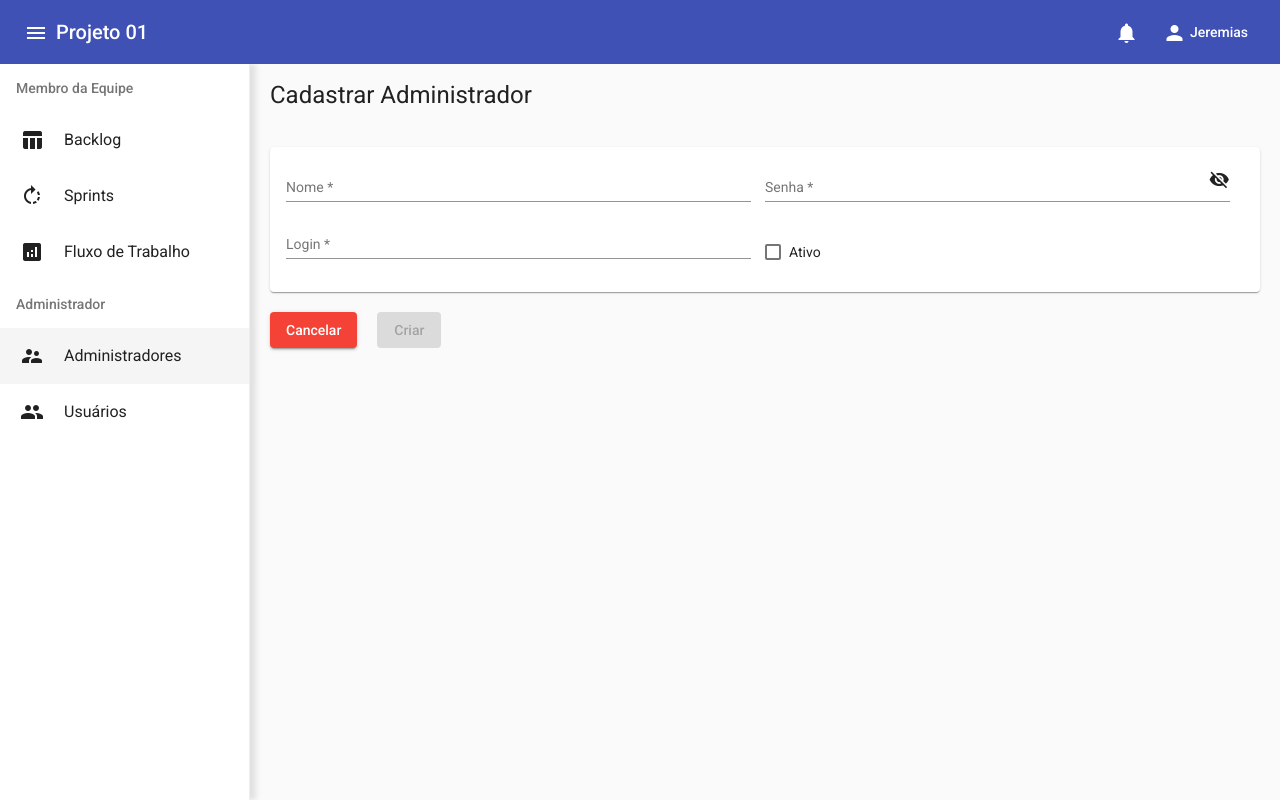
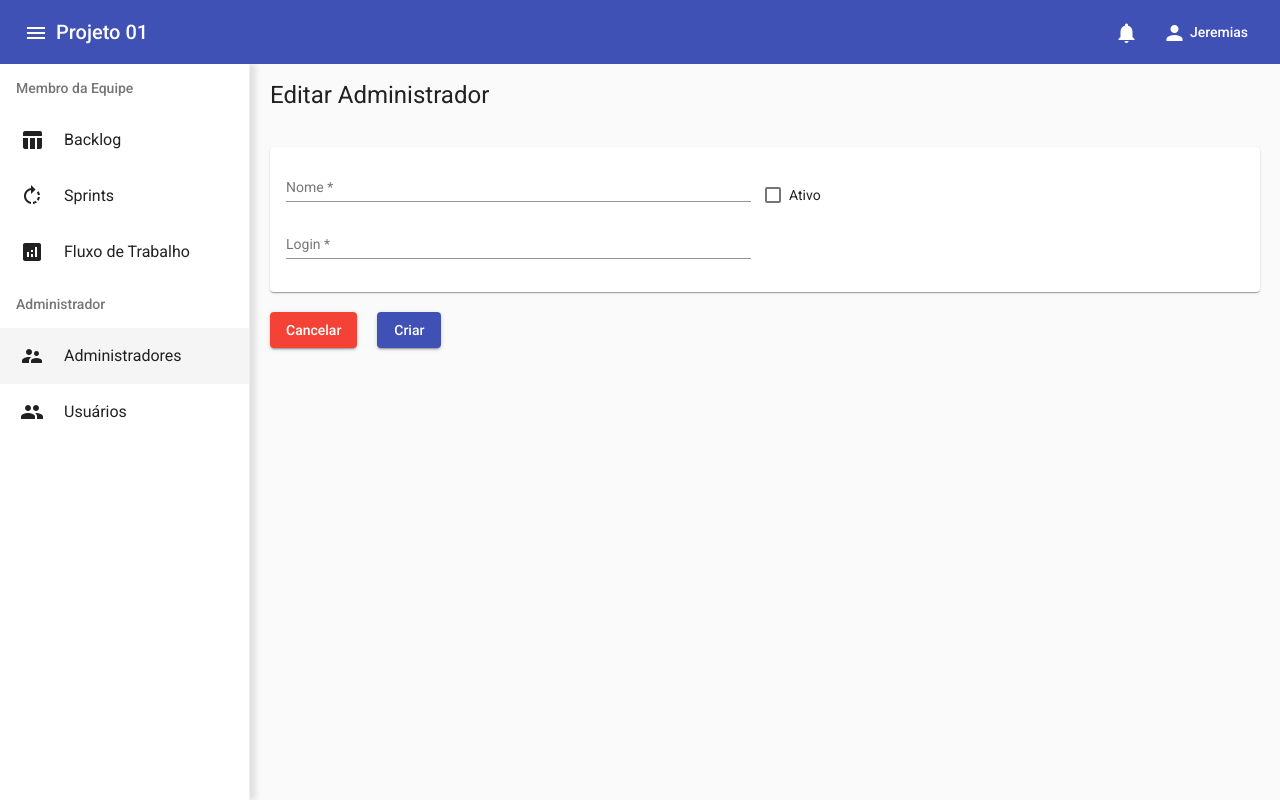
Before and after one commit to vladimirchrist/ces-frontend, an Angular app: page /administradores/novo/1 in a window 1280 px wide. Built offline with nearby package versions, Linux system fonts and the light colour scheme; no server answers.

Commit message:
Correção editar administradores

```diff
--- a/package.json
+++ b/package.json
@@ -28,7 +28,7 @@
     "zone.js": "~0.10.3"
   },
   "devDependencies": {
-    "@angular-devkit/build-angular": "~0.1000.3",
+    "@angular-devkit/build-angular": "^0.1000.5",
     "@angular/cli": "~10.0.3",
     "@angular/compiler-cli": "~10.0.4",
     "@types/jasmine": "~3.5.0",
--- a/src/app/administrador/administrador-form/administrador-form.component.html
+++ b/src/app/administrador/administrador-form/administrador-form.component.html
@@ -1,4 +1,4 @@
-<h1>Cadastrar Administrador</h1>
+<h1>{{ editarAdministrador ? 'Editar Administrador' : 'Cadastrar Administrador' }}</h1>
 <br>
 <form [formGroup]="administradorForm" (ngSubmit)="onSubmit()">
   <mat-card>
@@ -16,12 +16,14 @@
       </div>
 
       <div class="col">
-        <mat-form-field>
-          <mat-label>Senha</mat-label>
-          <input matInput [type]="hide ? 'password' : 'text'" formControlName="password">
-          <mat-icon matSuffix (click)="hide = !hide">{{hide ? 'visibility_off' : 'visibility'}}</mat-icon>
-        </mat-form-field>
-        <br><br>
+        <div [hidden]="editarAdministrador">
+          <mat-form-field>
+            <mat-label>Senha</mat-label>
+            <input matInput [type]="hide ? 'password' : 'text'" formControlName="password">
+            <mat-icon matSuffix (click)="hide = !hide">{{hide ? 'visibility_off' : 'visibility'}}</mat-icon>
+          </mat-form-field>
+        </div>
+        <br>
         <mat-checkbox formControlName="enabled">Ativo</mat-checkbox>
       </div>
     </div>
@@ -29,6 +31,6 @@
 
   <div class="actions">
     <button mat-raised-button color="warn" [routerLink]="['/administradores']">Cancelar</button>
-    <button mat-raised-button color="primary" type="submit" [disabled]="!administradorForm.valid">Criar</button>
+    <button mat-raised-button color="primary" type="submit" [disabled]="!administradorForm.valid&&!editarAdministrador">Criar</button>
   </div>
 </form>
--- a/src/app/administrador/administrador-form/administrador-form.component.ts
+++ b/src/app/administrador/administrador-form/administrador-form.component.ts
@@ -14,6 +14,8 @@ import { Administrador } from '../../shared/models/administrador';
   styleUrls: ['./administrador-form.component.css']
 })
 export class AdministradorFormComponent implements OnInit {
+
+  editarAdministrador = false
 
   administradorForm = this.fb.group({
     nome: ['', Validators.required],
@@ -34,6 +36,7 @@ export class AdministradorFormComponent implements OnInit {
     this.id = this.activatedRoute.snapshot.params['id'];
 
     if (this.id) {
+      this.editarAdministrador = true;
       this.titleService.setTitle('Atualizar Administrador');
       this.administradorService.get(this.id)
         .subscribe((administrador: Administrador) => this.updateAdministrador(administrador));
@@ -84,7 +87,7 @@ export class AdministradorFormComponent implements OnInit {
     this.administradorForm.patchValue({
       nome: administrador.nome,
       username: administrador.username,
-      password: administrador.password,
+      //password: administrador.password,
       enabled: administrador.enabled
     })
   }
```
Also changed, not shown: 1 other file (tests, documents, lock files or other folders).
